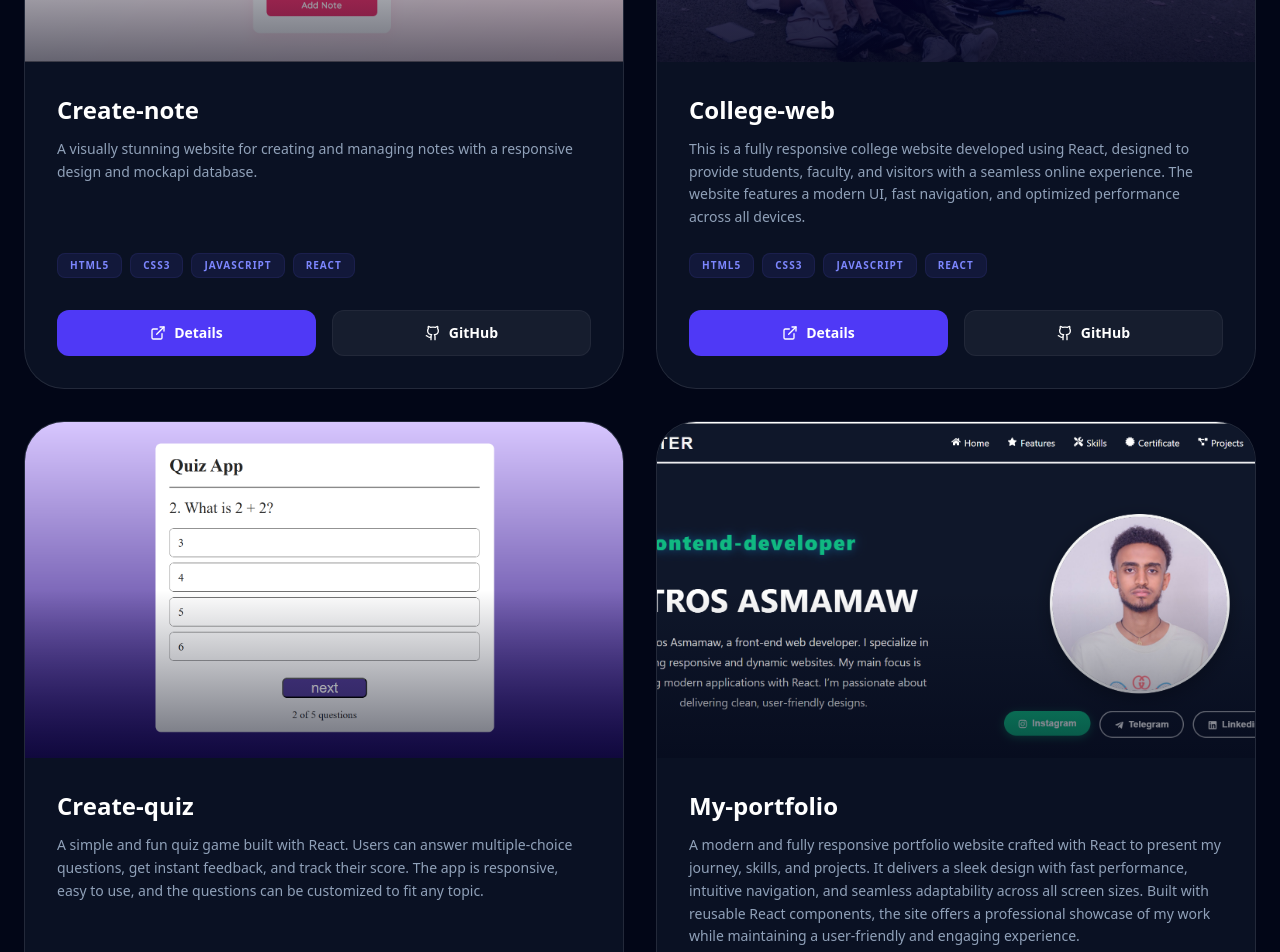
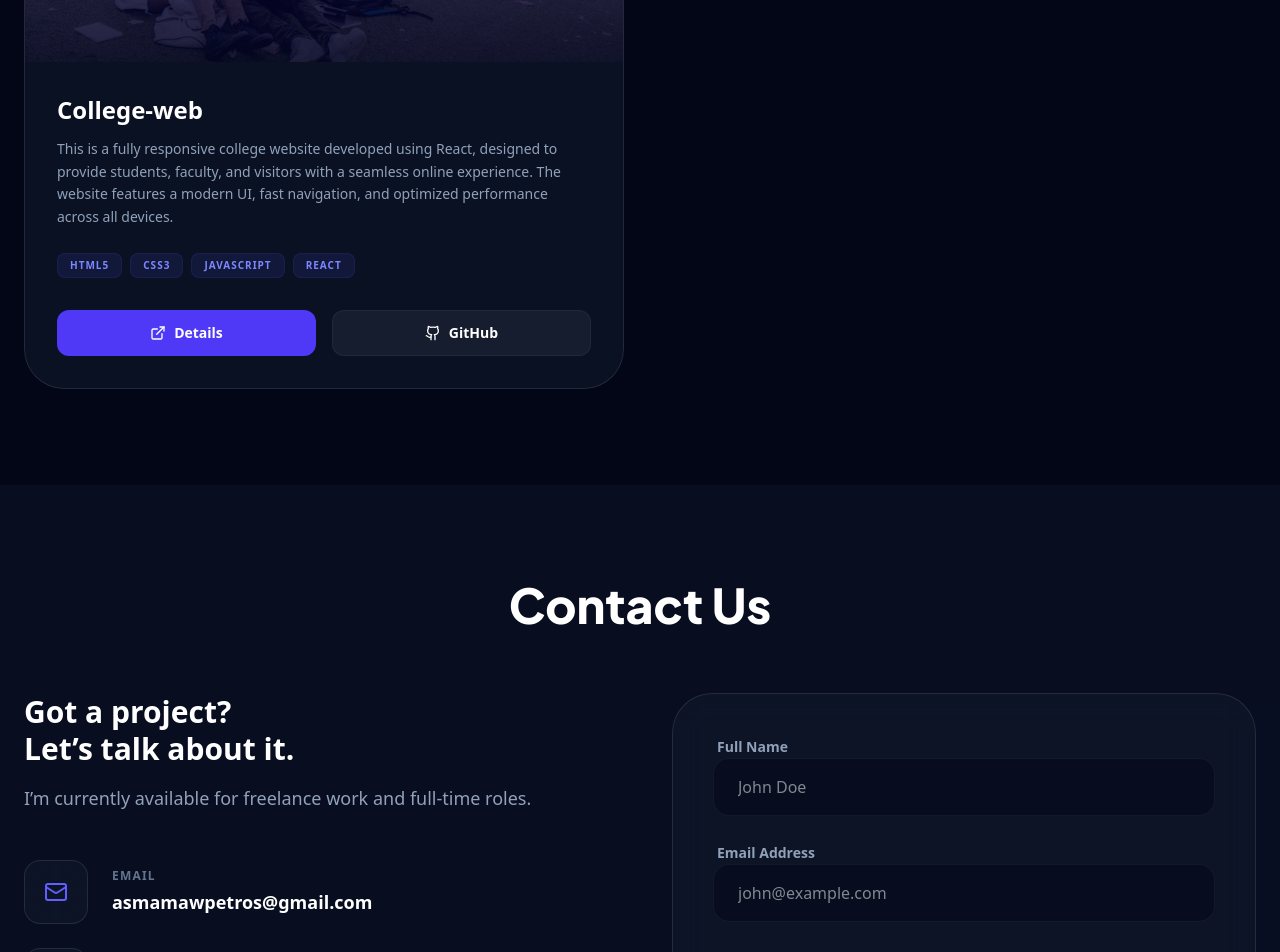
Before and after one commit to petrosasmamaw/Petros-Asmamaw-Portfolio-Updated, a React (Vite) app: page / in a window 1280 px wide. Shown: the part 9200-10152 px from the top of the page. Built offline with nearby package versions, Linux system fonts and the light colour scheme.

Commit message:
update fotter and react projects

```diff
--- a/src/components/Footer.jsx
+++ b/src/components/Footer.jsx
@@ -1,10 +1,31 @@
 import React from 'react';
+import { Instagram, Linkedin, Send } from 'lucide-react';
 
 export default function Footer() {
   const year = new Date().getFullYear();
   return (
     <footer className="py-12 border-t border-white/5">
       <div className="max-w-7xl mx-auto px-6 text-center">
+        <div className="flex items-center justify-center gap-4 mb-6">
+          {[
+            { icon: <Instagram />, link: "https://instagram.comhttps://www.instagram.com/piter._rock?igsh=MXJhbjJ5bnZwMWhoYg==", label: 'Instagram' },
+            { icon: <Linkedin />, link: "https://www.linkedin.com/in/petros-asmamaw-172ab4375?lipi=urn%3Ali%3Apage%3Ad_flagship3_profile_view_base_contact_details%3Bx7FClNBmQDm0fhSaWV5Zzg%3D%3D", label: 'LinkedIn' },
+            { icon: <img src="https://cdn.simpleicons.org/upwork/06c167" alt="Upwork" className="w-5 h-5" />, link: "https://www.upwork.com/freelancers/~0133f4dd6dbac80057", label: 'Upwork' },
+            { icon: <Send />, link: "https://t.me/Nehemiah00", label: 'Telegram' }
+          ].map((social, i) => (
+            <a
+              key={i}
+              href={social.link}
+              aria-label={social.label}
+              target="_blank"
+              rel="noreferrer"
+              className="p-3 glass rounded-2xl text-slate-400 hover:text-white transition-all hover:translate-y-[-2px]"
+            >
+              {social.icon}
+            </a>
+          ))}
+        </div>
+
         <p className="text-slate-500 font-medium tracking-wide">
           &copy; {year} Petros Asmamaw. All rights reserved.
         </p>
--- a/src/constants.jsx
+++ b/src/constants.jsx
@@ -198,7 +198,7 @@ export const REACT_PROJECTS = [
     type: 'Web',
     image: { src: notertk, alt: 'note taking app' },
     title: 'Updated Create Note',
-    description: 'I’ve upgraded my game website by integrating Supabase authentication and database support, alongside migrating from React Context API to Redux Toolkit (RTK) for state management. This update enhances performance, scalability, and maintainability, enabling efficient handling of global states like user favorites, game details, reviews, and secure user authentication. The result is a more dynamic, interactive, and personalized gaming experience.',
+    description: 'I’ve upgraded my note taking  website by integrating Supabase authentication and database support, alongside migrating from React Context API to Redux Toolkit (RTK) for state management. This update enhances performance, scalability, and maintainability, enabling efficient handling of global states like user favorites, game details, reviews, and secure user authentication. The result is a more dynamic, interactive, and personalized gaming experience.',
     tags: ['HTML5', 'CSS',  'React', 'Redux-toolkit','supabase auth','supabase db'],
     viewDetailsLink: 'https://create-note-authentication.netlify.app/',
     githubLink: 'https://github.com/petrosasmamaw/Create-note-with-supbase-authentication.git',
@@ -224,16 +224,6 @@ export const REACT_PROJECTS = [
     githubLink: 'https://github.com/petrosasmamaw/The-Car-Slide.git',
   },
   {
-    id: 7,
-    type: 'Web',
-    image: { src: notesApp, alt: 'Notes App' },
-    title: 'Create-note',
-    description: 'A visually stunning website for creating and managing notes with a responsive design and mockapi database.',
-    tags: ['HTML5', 'CSS3', 'JavaScript', 'React'],
-    viewDetailsLink: 'https://petros-create-note.netlify.app/',
-    githubLink: 'https://github.com/petrosasmamaw/Petros-Create-Note.git',
-  },
-  {
     id: 8,
     type: 'Web',
     image: { src: college, alt: 'college app' },
@@ -243,24 +233,4 @@ export const REACT_PROJECTS = [
     viewDetailsLink: 'https://petros-college-web.netlify.app/',
     githubLink: 'https://github.com/petrosasmamaw/petros-college.git'
   },
-  {
-    id: 9,
-    type: 'Web',
-    image: { src: quiz, alt: 'quiz app' },
-    title: 'Create-quiz',
-    description: 'A simple and fun quiz game built with React. Users can answer multiple-choice questions, get instant feedback, and track their score. The app is responsive, easy to use, and the questions can be customized to fit any topic.',
-    tags: ['HTML5', 'CSS3', 'JavaScript', 'React'],
-    viewDetailsLink: 'https://petros-quiz-web.netlify.app/',
-    githubLink: 'https://github.com/petrosasmamaw/Petros-quiz.git'
-  },
-  {
-    id: 10,
-    type: 'Web',
-    image: { src: portfolio, alt: 'portfolio app' },
-    title: 'My-portfolio',
-    description: 'A modern and fully responsive portfolio website crafted with React to present my journey, skills, and projects. It delivers a sleek design with fast performance, intuitive navigation, and seamless adaptability across all screen sizes. Built with reusable React components, the site offers a professional showcase of my work while maintaining a user-friendly and engaging experience.',
-    tags: ['HTML5', 'CSS3', 'JavaScript', 'React'],
-    viewDetailsLink: 'https://petros-portfolio-web.netlify.app/',
-    githubLink: 'https://github.com/petrosasmamaw/my-portfolio.git'
-  }
 ];
```
